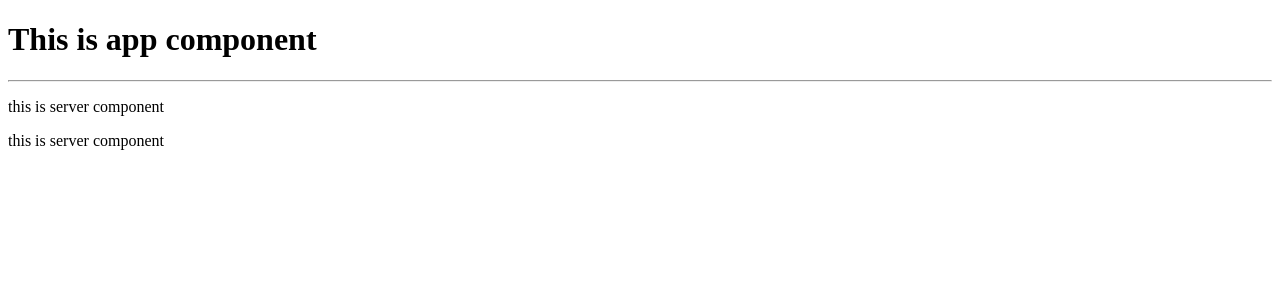
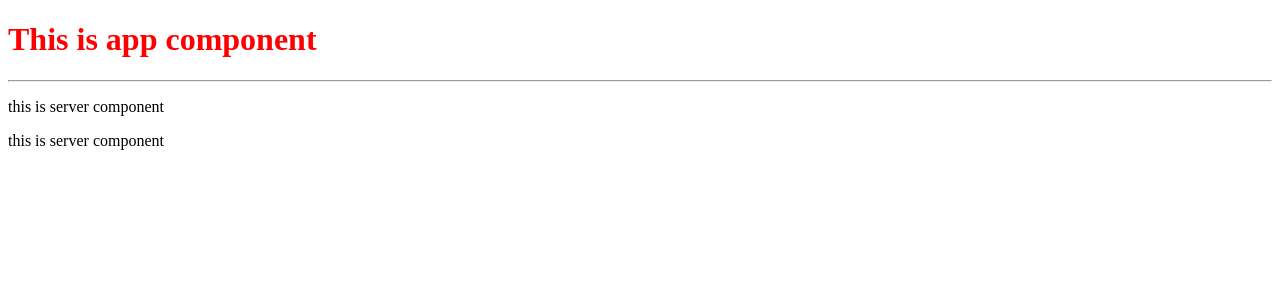
Before and after one commit to caisyah08/learn-angular-2nd-project, an Angular app: page / in a window 1280 px wide. Shown: the top 300 px of the page. Built offline with nearby package versions, Linux system fonts and the light colour scheme.

Commit message:
external and inline css styles

```diff
--- a/src/app/app.component.css
+++ b/src/app/app.component.css
@@ -0,0 +1,3 @@
+h1 {
+    color: burlywood;
+}
--- a/src/app/app.component.ts
+++ b/src/app/app.component.ts
@@ -3,7 +3,12 @@ import { Component } from '@angular/core';
 @Component({
   selector: 'app-root',
   templateUrl: './app.component.html',
-  styleUrls: ['./app.component.css']
+  // styleUrls: ['./app.component.css']
+  styles: [`
+    h1 {
+      color: red;
+    }
+  `]
 })
 export class AppComponent {
   title = 'my-second-project';
```
